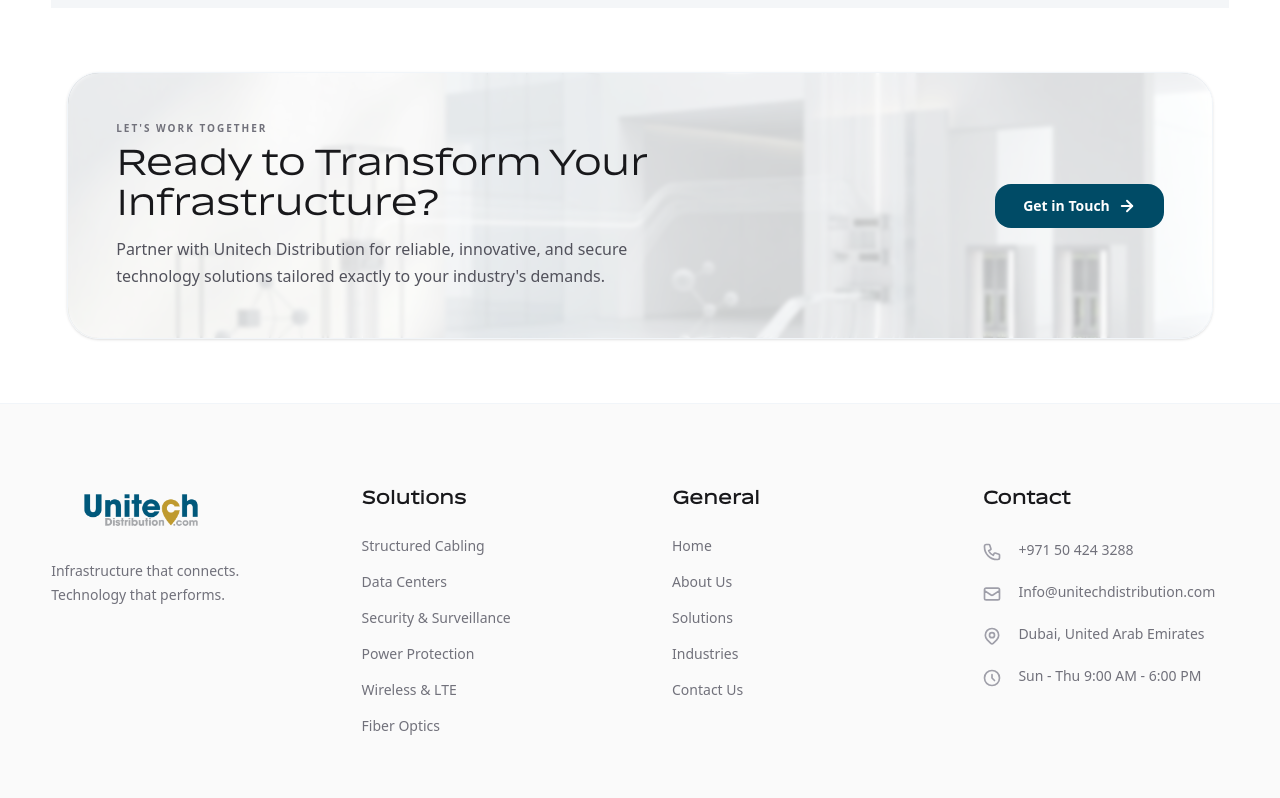
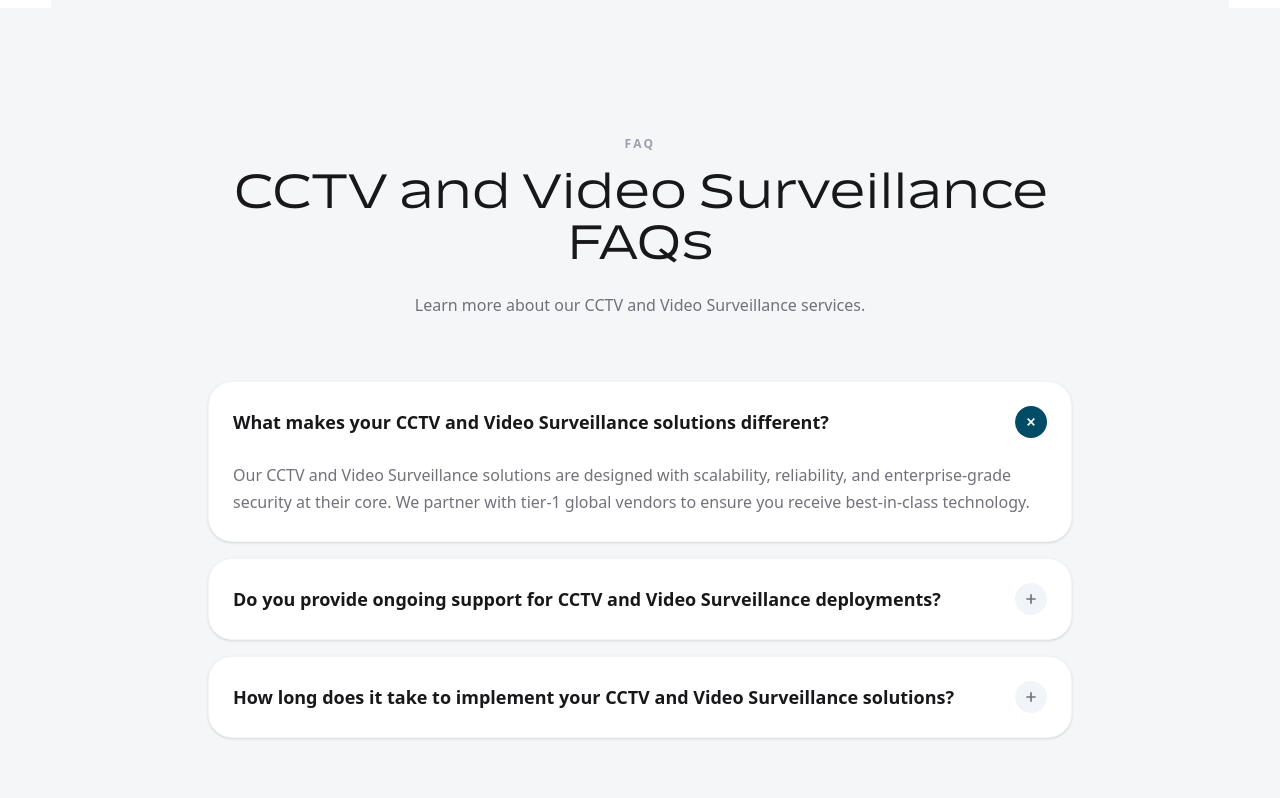
Before and after one commit to zironpro/unitech, a Next.js app: page /solutions/cctv in a window 1280 px wide. Shown: the part 2200-2998 px from the top of the page. Built offline with nearby package versions, Linux system fonts and the light colour scheme.

Commit message:
feat: add SolutionDetailView component for displaying solution details

```diff
--- a/src/feature/solutions/solution-detail-view.tsx
+++ b/src/feature/solutions/solution-detail-view.tsx
@@ -2,10 +2,26 @@
 import Link from "next/link";
 import { solutions } from "@/data/solutions";
 import { WhyChooseUs } from "./sections/why-choose-us";
+import { GlobalFaq } from "@/app/components/ui/faq";
 
 type Solution = typeof solutions[0];
 
 export function SolutionDetailView({ solution }: { solution: Solution }) {
+  const solutionFaqs = [
+    {
+      question: `What makes your ${solution.title} solutions different?`,
+      answer: `Our ${solution.title} solutions are designed with scalability, reliability, and enterprise-grade security at their core. We partner with tier-1 global vendors to ensure you receive best-in-class technology.`
+    },
+    {
+      question: `Do you provide ongoing support for ${solution.title} deployments?`,
+      answer: "Yes, we provide comprehensive end-to-end support, from initial consultation and design to post-deployment maintenance and troubleshooting."
+    },
+    {
+      question: `How long does it take to implement your ${solution.title} solutions?`,
+      answer: "Implementation timelines vary depending on the exact scope and scale of your requirements. Once we assess your infrastructure, we provide a detailed project roadmap."
+    }
+  ];
+
   return (
     <main className="flex min-h-screen flex-col w-full bg-white">
       {/* Hero Section */}
@@ -94,6 +110,7 @@
       </section>
 
       <WhyChooseUs />
+      <GlobalFaq items={solutionFaqs} title={`${solution.title} FAQs`} description={`Learn more about our ${solution.title} services.`} />
     </main>
   );
 }
```
